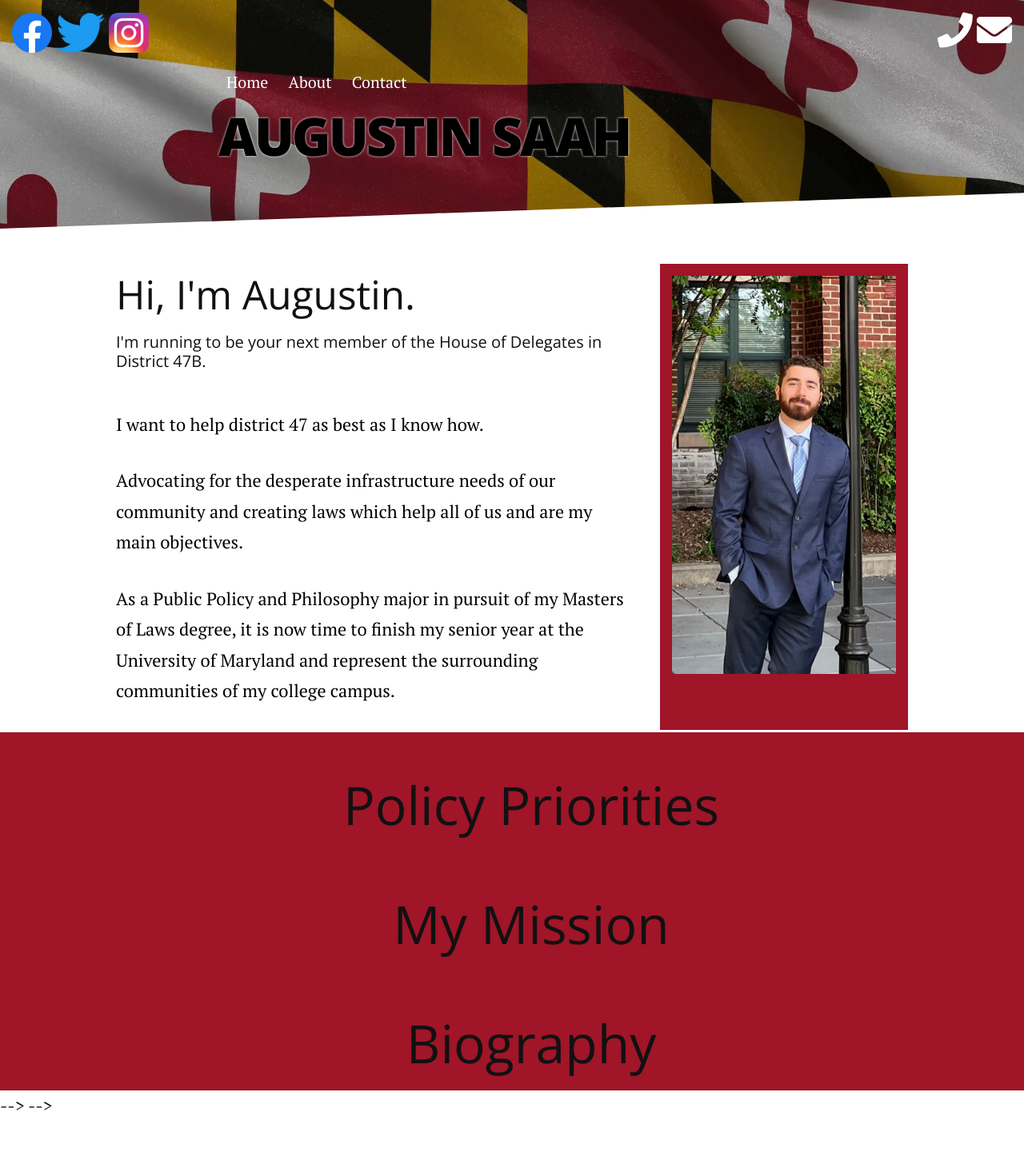
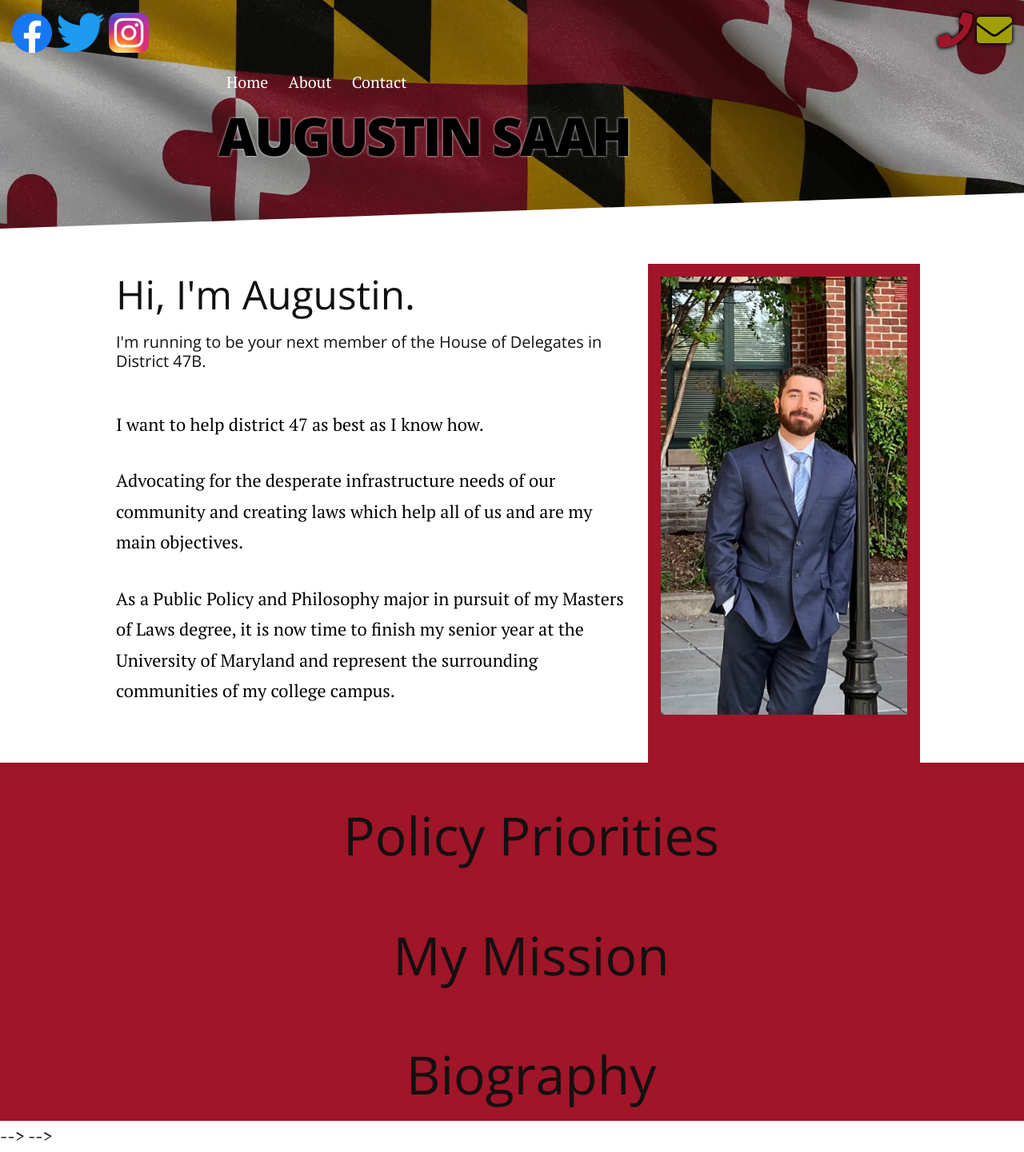
Before and after one commit to trigaten/Augustin-s-New-Site, a Jekyll site: the page built from index.html, in a window 1280 px wide. Shown: the whole page at 80% size. Built offline with Jekyll 4.4.1, drawn with Linux system fonts in a browser that asks for light colours; nearby versions of some CDN libraries; the list of posts is cut into pages by our own code; a style sheet for code colours, icons or effects is not loaded; before the commit the page ends 1402 px from its top, so only the background shows below that.

Commit message:
fix socials

```diff
--- a/_includes/header.html
+++ b/_includes/header.html
@@ -9,21 +9,20 @@
 
 <div class="header {% if site.header == " large" %}header--large{% endif %}">
     <div style="margin-bottom: -50px;position: absolute;" class="container-fluid">
-        <div class="row d-sm-none d-md-flex
-        ">
+        <div class="row d-sm-none d-md-flex">
             <!-- mt-3 ml-2 -->
             <div class="col-md-12 col-lg-6 text-md-right text-lg-left mt-3">
                 <a
                     href="https://www.facebook.com/augustin.saah.94?hc_ref=ARRCLe3UgskeNiuPRUc0a_0VI5dMxQuq8klVSNSYhWM7vpBGlsa0Ue08Z0bvGICzp5Q&ref=nf_target"><img
                         src="assets/img/social/facebook.png" alt="facebook" style="height: 50px;"></a>
-                <a href="https://twitter.com/saah_augustin"><img src="assets/img/social/twitter.png" alt="facebook"
+                <a href="https://mobile.twitter.com/augustin_saah"><img src="assets/img/social/twitter.png" alt="facebook"
                         style="height: 50px;"></a>
                 <a href="https://www.instagram.com/augustin_saah/"><img src="assets/img/social/instagram.png"
                         alt="facebook" style="height: 50px;"></a>
             </div>
             <div class="col-lg-6 text-right mt-3">
-                <i class="fas fa-phone fa-2x"></i>
-                <i class="fas fa-envelope fa-2x"></i>
+                <a href="tel:+13018028146"><i class="fas fa-phone fa-2x" style="color: rgb(160, 21, 40);text-shadow: 0 0 5px black, 0 0 5px black"></i></a>
+                <a href="mailto:augustinsaah@gmail.com"><i class="fas fa-envelope fa-2x" style="color: rgb(159, 159, 0);text-shadow: 0 0 5px black, 0 0 5px black"></i></a>
             </div>
         </div>
     </div>
--- a/index.html
+++ b/index.html
@@ -27,15 +31,16 @@ title: Long Haul
           it is now time to finish my senior year at the University of
           Maryland and represent the surrounding communities of my college campus.
         </p>
+        <br>
       </div>
+      <!-- border: 15px solid rgb(160, 21, 40);border-bottom: 70px solid rgb(160, 21, 40); -->
+    </div>
+    <div class="col-4 px-3 pt-3" style="background-color: rgb(160, 21, 40);">
+      <img class="img-fluid center-block d-block mx-auto shadow5"
 
-    </div>
-    <div class="col-4">
-      <img class="img-fluid center-block d-block mx-auto shadow5"
-        style="border: 15px solid rgb(160, 21, 40);border-bottom: 70px solid rgb(160, 21, 40); margin:0 auto;"
+        style=" margin:0 auto;"
         src="assets/img/augustin.jpeg" alt="">
     </div>
-
   </div>
 </div>
 </div>
```
Also changed, not shown: other parts of index.html (+5 -1 lines).
